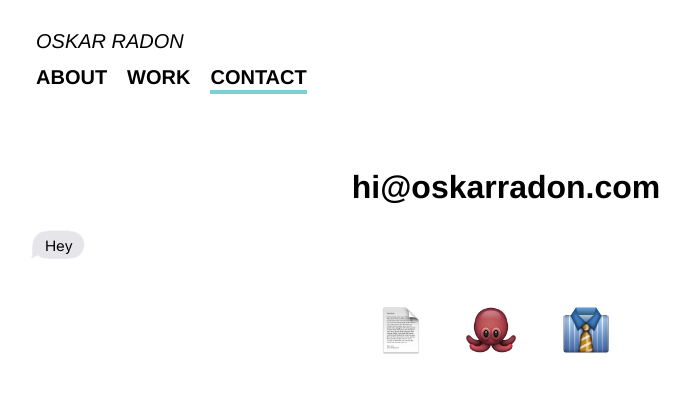
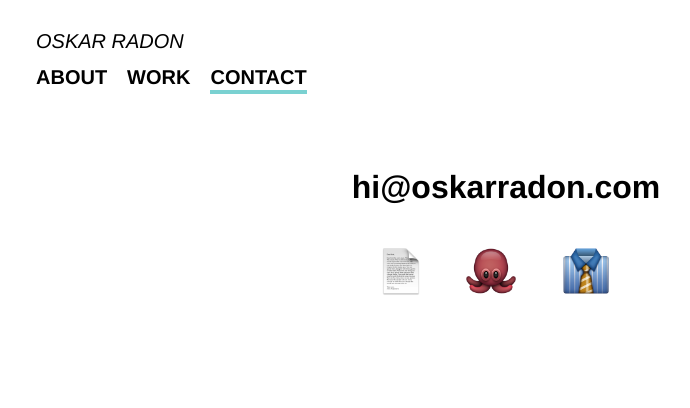
Before and after one commit to oskarradon/july-portfolio, a website: page contact.jade in a window 1280 px wide. Shown: the whole page, without its empty margins (144-834 px from the left). Drawn offline with nearby package versions, Linux system fonts and the light colour scheme; files that its build step writes are made by us from their sources.

Commit message:
Going with no hover animation for now

```diff
--- a/contact.jade
+++ b/contact.jade
@@ -11,11 +11,8 @@ html
 				a.work(href="/") WORK
 				a.contact(href="contact.html") CONTACT
 		main
-			div.email-group
-				a(href="mailto:hi@oskarradon.com")
-					h1.email hi@oskarradon.com
-				img.hey(src="assets/img/hey.png")
-
+			a(href="mailto:hi@oskarradon.com")
+				h1.email hi@oskarradon.com
 			div.icons
 				a(href="assets/CV.pdf")
 					img(src="assets/img/document.png")
--- a/scss/contact.scss
+++ b/scss/contact.scss
@@ -8,11 +8,6 @@ a {
 .email {
 	margin-top: 80px;
 	text-align: center;
-}
-
-.hey {
-	width: 60px;
-	// opacity: 0;
 }
 
 .icons {
```
Also changed, not shown: contact.html, css/contact.css.
